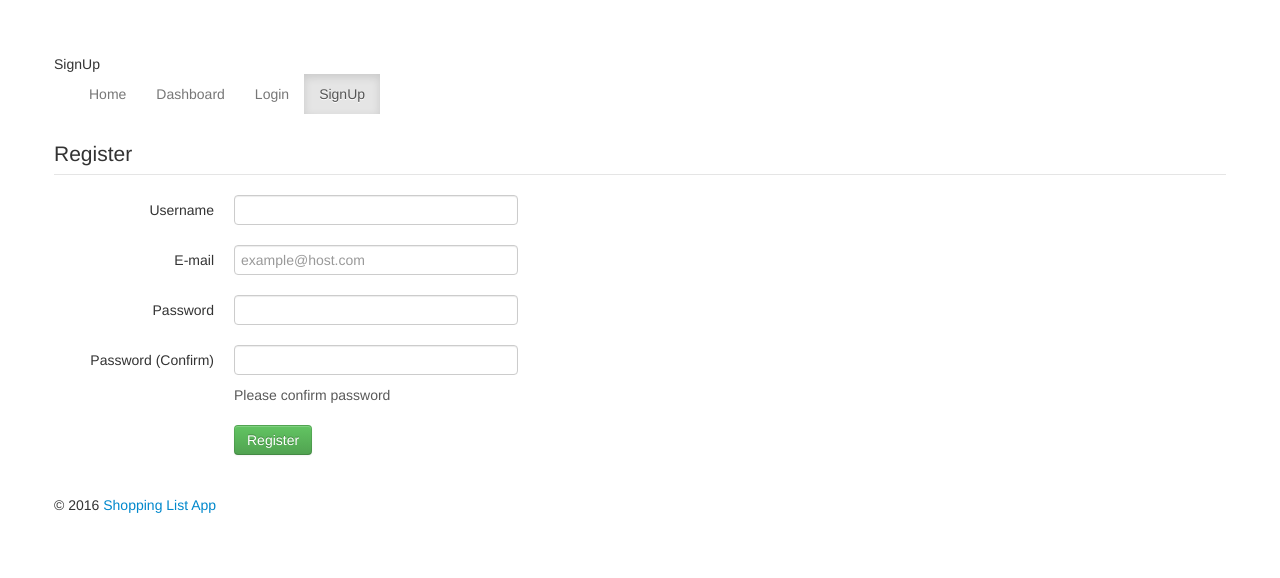
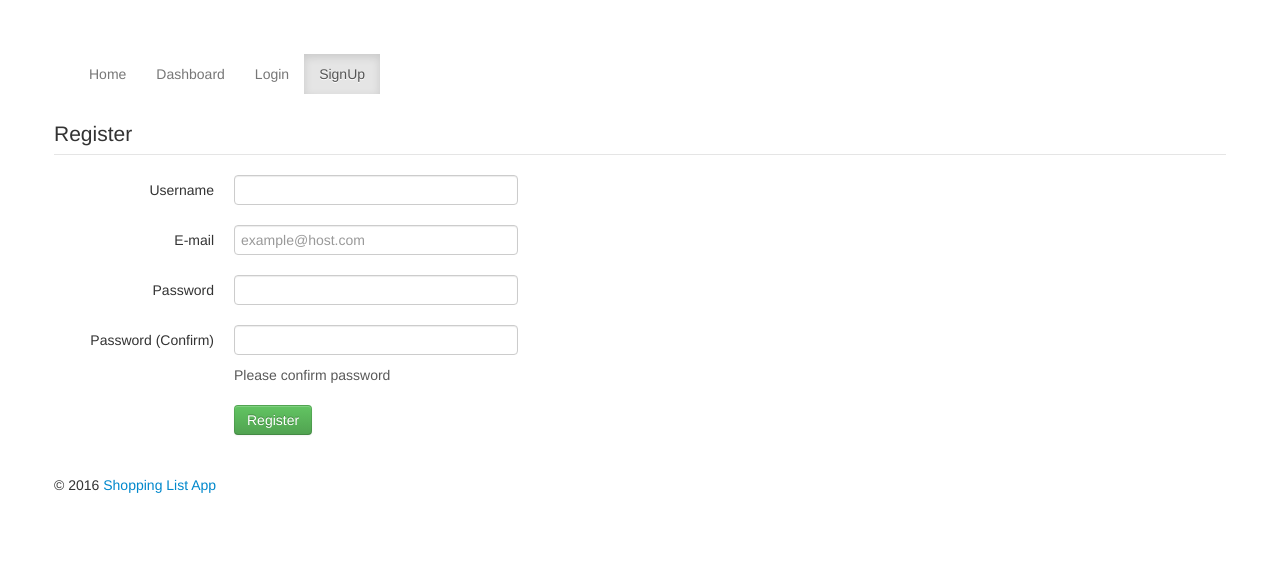
Before and after one commit to sasakad/Andela-Developer-Challenge---Shopping-List-V2.0, a Flask app: page /signup in a window 1280 px wide. Shown: the top 578 px of the page. Run offline with Flask 2, Linux system fonts and the light colour scheme.

Commit message:
[fix#[2098487]Removed unnecessary text

```diff
--- a/app/templates/login.html
+++ b/app/templates/login.html
@@ -1,7 +1,6 @@
 {% extends "base.html" %}
 {% block page_title %}Login{% endblock%}
 {% block page_body %}
-Login
         <nav class="navbar navbar-default">
             <div class="container-fluid">
                 <ul class="nav navbar-nav">
--- a/app/templates/signup.html
+++ b/app/templates/signup.html
@@ -1,7 +1,6 @@
 {% extends "base.html" %}
 {% block page_title %}SignUp{% endblock%}
 {% block page_body %}
-SignUp
      <nav class="navbar navbar-default">
             <div class="container-fluid">
                 <ul class="nav navbar-nav">
```
